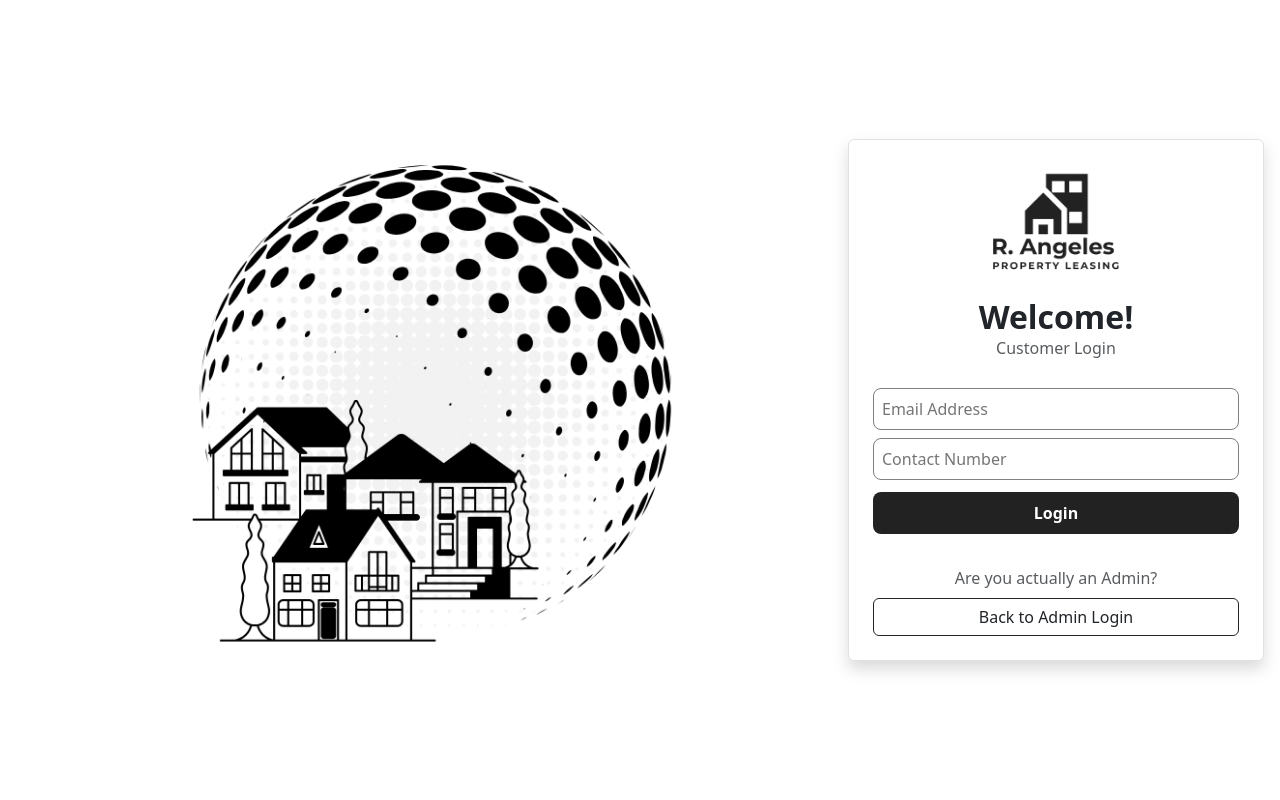
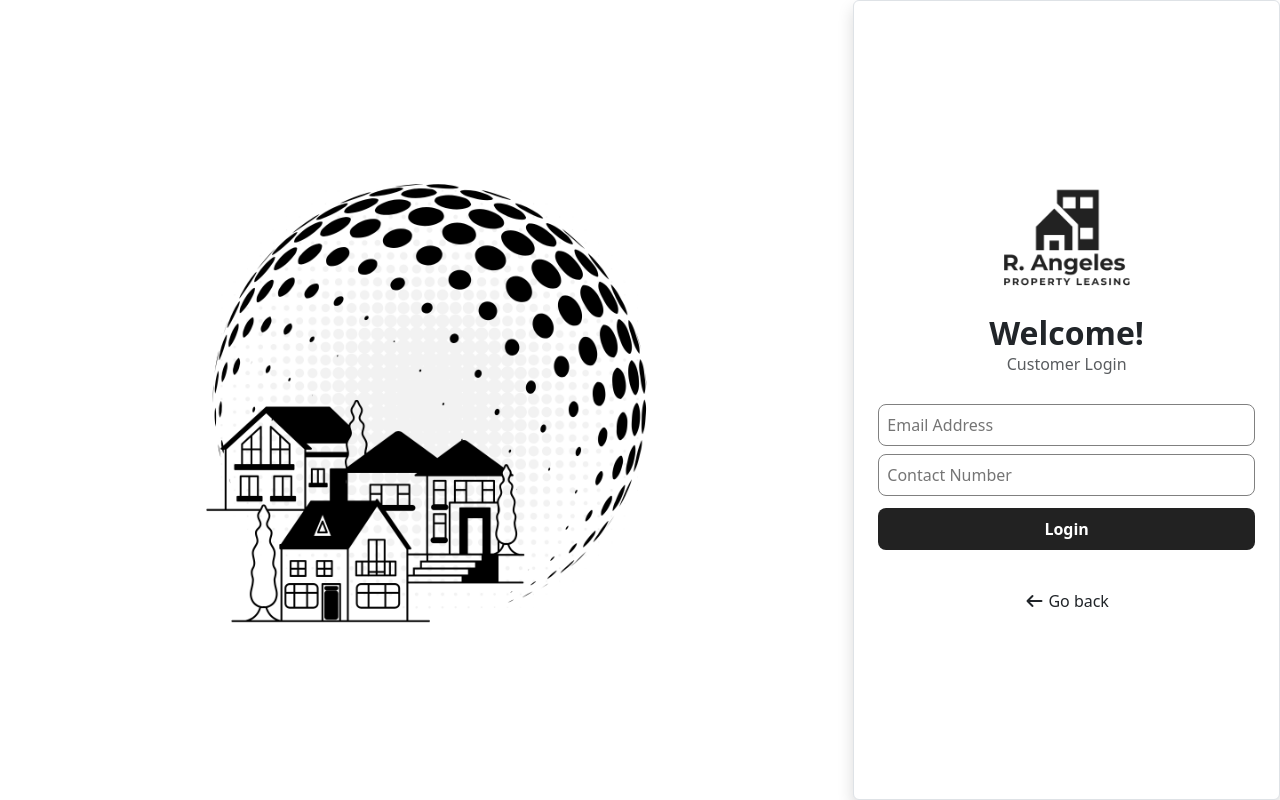
Before and after one commit to pabuuu/Salmo, a React (Create React App) app in the folder frontend/: page /customer-login in a window 1280 px wide. Built offline with nearby package versions, Linux system fonts and the light colour scheme.

Commit message:
ui fixes on login

```diff
--- a/frontend/src/views/CustomerLogin.js
+++ b/frontend/src/views/CustomerLogin.js
@@ -37,9 +37,9 @@ export default function CustomerLogin() {
       body: JSON.stringify({ email, contactNumber }),
     });
 
-    console.log("📥 Raw response:", res); // ✅ Step 4
+    console.log("📥 Raw response:", res);
     const data = await res.json();
-    console.log("📦 Response JSON:", data); // ✅ Step 5
+    console.log("📦 Response JSON:", data);
 
     if (data.success) {
       sessionStorage.setItem("token", data.token);
@@ -70,22 +70,18 @@ export default function CustomerLogin() {
 
   return (
     <div className="d-flex vh-100 align-items-center justify-content-center">
-      <div className="row w-100 m-3">
+      <div className="row w-100">
         {/* Left Image Section */}
         <div className="col-12 col-md-8 p-0">
           <img
             src={login_image}
-            alt="Login Visual"
-            className="img-fluid h-100 w-100"
-            style={{
-              objectFit: "cover",
-              borderRadius: "15px",
-            }}
+            className="h-100 w-100 img-fluid img"
+            style={{ display: "flex", objectFit: "contain" }}
           />
         </div>
 
         {/* Right Form Section */}
-        <div className="col-12 col-md-4 d-flex flex-column justify-content-center bg-white border rounded shadow p-4">
+        <div className="col-12 col-md-4 d-flex flex-column justify-content-center vh-100  bg-white border rounded shadow p-4">
           <div className="text-center mb-4">
             <img src={Logo} alt="Logo" width="210" className="img-fluid mb-3" />
             <h2 className="fw-bold primary-text mb-0">Welcome!</h2>
@@ -128,14 +124,15 @@ export default function CustomerLogin() {
           )}
 
           <div className="text-center mt-3">
-            <p className="text-muted mb-2">Are you actually an Admin?</p>
+            {/* <p className="text-muted mb-2">Are you actually an Admin?</p> */}
             <button
               type="button"
-              className="btn btn-outline-dark w-100"
+              className="btn flex w-100"
               onClick={() => navigate("/")}
               disabled={loading}
             >
-              Back to Admin Login
+              <i class="fa me-1 fa-solid fa-arrow-left"></i>
+              Go back
             </button>
           </div>
         </div>
--- a/frontend/src/views/login.js
+++ b/frontend/src/views/login.js
@@ -14,7 +14,7 @@ export default function Login() {
   const [password, setPassword] = useState("");
   const [message, setMessage] = useState("");
   const [showPassword, setShowPassword] = useState(false);
-  const [isChoosing, setIsChoosing] = useState(true); // 👈 login type selection
+  const [isChoosing, setIsChoosing] = useState(true);
   const navigate = useNavigate();
 
   const handleLogin = async (e) => {
@@ -59,9 +59,9 @@ export default function Login() {
 
   return (
     <div className="d-flex vh-100">
-      <div className="row w-100 m-3">
+      <div className="row w-100 vh-100 m-0">
         {/* Left Image */}
-        <div className="col-12 col-md-8">
+        <div className="col-12 col-md-8 p-0">
           <img
             src={login_image}
             className="h-100 w-100 img-fluid img"
@@ -69,7 +69,6 @@ export default function Login() {
           />
         </div>
 
-        {/* Right Form Section */}
         <div className="col-12 col-md-4 border d-flex flex-column h-100 justify-content-center bg-white border rounded px-4 shadow">
           <div className="header mb-4 text-center">
             <img src={Logo} alt="Logo" width="210" className="img-fluid mb-2" />
@@ -80,29 +79,25 @@ export default function Login() {
                 : "Log in to your account."}
             </span>
           </div>
-
-          {/* Step 1: Ask login type */}
           {isChoosing ? (
             <div className="text-center">
-              <p className="mb-3 fw-semibold">Are you a paying customer?</p>
-              <div className="d-flex justify-content-center gap-3">
+              <div className="d-flex flex-column justify-content-center gap-3">
                 <button
-                  className="btn btn-dark"
+                  className="btn btn-dark py-2"
                   onClick={() => navigate("/customer-login")}
                 >
-                  Yes
+                  Customer
                 </button>
                 <button
-                  className="btn btn-outline-dark"
+                  className="btn btn-light py-2 border"
                   onClick={() => setIsChoosing(false)}
                 >
-                  No
+                  Offices
                 </button>
               </div>
             </div>
           ) : (
             <>
-              {/* Step 2: Admin login form */}
               <form onSubmit={handleLogin} className="d-flex flex-column">
                 <input
                   placeholder="Username"
@@ -145,16 +140,16 @@ export default function Login() {
 
               <p className="warning-msg text-center mt-3">{message}</p>
 
-              {/* 👇 NEW: Redirect for customers who chose "No" by mistake */}
               <div className="text-center mt-3">
-                <p className="text-muted mb-2">
+                {/* <p className="text-muted mb-2">
                   Are you actually a paying customer?
-                </p>
+                </p> */}
                 <button
-                  className="btn btn-outline-dark w-100"
-                  onClick={() => navigate("/customer-login")}
+                  className="btn flex  w-100 text-muted"
+                  onClick={() =>setIsChoosing(true)}
                 >
-                  Go to Customer Login
+                  <i class="fa me-1 fa-solid fa-arrow-left"></i>
+                  Go back
                 </button>
               </div>
             </>
```
Also changed, not shown: 1 other file (tests, documents, lock files or other folders).
